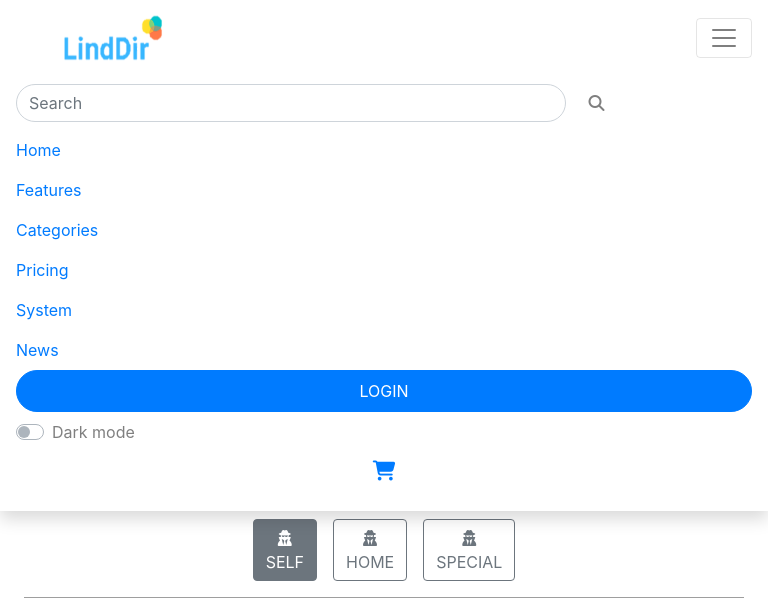
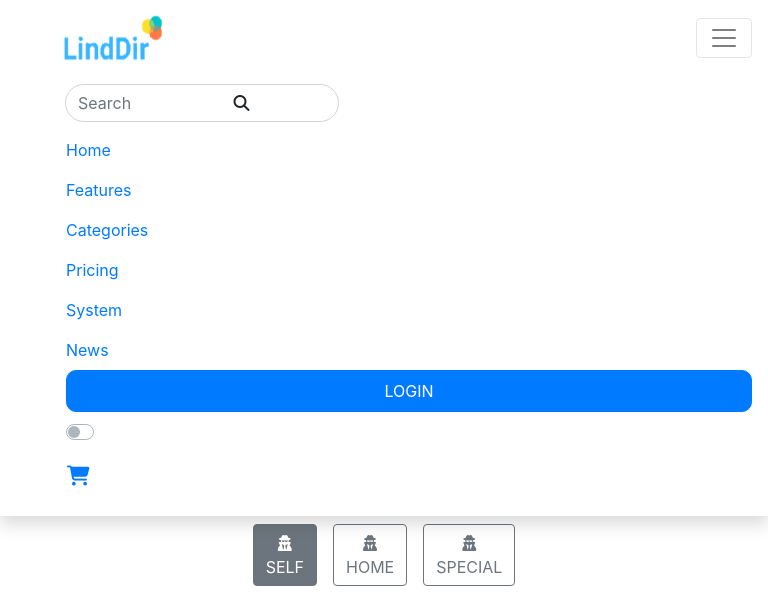
Before and after one commit to fahrimuda12/Project-Sekolah-Lindir, a PHP site: page /produk/self.html in a window 768 px wide, after a click that opens the changed part. Shown: the top 598 px of the page. Run offline with PHP 8.4, Linux system fonts and the light colour scheme; some libraries are stand-ins or nearby versions; grey boxes are pictures that could not be loaded.

Commit message:
perubahan navbar

```diff
--- a/assets/css/produk.css
+++ b/assets/css/produk.css
@@ -121,6 +121,45 @@ html {
     background: #4d94e0;
     border-radius: 50px;
     opacity: 0;
+}
+
+@media (max-width: 992px) {
+    .nav-item .nav-shop:before {
+        left: 16px;
+    }
+
+    .nav-item .nav-shop {
+        text-align: left;
+        margin: 0 !important;
+    }
+
+
+    .nav-item .btn {
+        max- width: 15%;
+    }
+}
+
+@media (min-width: 768px) and (max-width: 992px) {
+    .navbar-nav form {
+        margin-left: 50px !important;
+    }
+
+    .nav-item {
+        margin-left: 50px !important;
+    }
+
+    .nav-item .nav-shop {
+        text-align: left;
+        margin: 0 !important;
+    }
+
+    .nav-item .btn {
+        border-radius: 10px !important;
+    }
+
+    .nav-item .nav-shop:before {
+        left: 16px;
+    }
 }
 
 .nav-item .nav-shop.zero::before {
--- a/produk/self.html
+++ b/produk/self.html
@@ -21,16 +21,17 @@
         </button> <!--pengatur toggle nya-->
         <div class="collapse navbar-collapse mt-2 " id="navbarNav">
             <ul class="navbar-nav mx-auto">
-                <form class="form-row flex-nowrap my-2 my-lg-0">
-                    <div class="col-sm-8 col-md-9 col-lg-10">
-                        <input class="form-control search mr-sm-2 rounded-pill "  type="search" placeholder="Search" aria-label="Search" />
+                <form class="form-inline flex-nowrap my-2 my-lg-0 my-2 my-lg-0">
+                    <div class="col-sm-5 col-md-3 col-lg-10 ml-md-n3 ml-n3 ml-lg-0 col-search">
+                      <input class="form-control search rounded-pill mr-sm-2" type="search" placeholder="Search" aria-label="Search">
                     </div>
-                    <div class="col-auto">
-                        <button class="btn rounded-circle my-2 my-sm-0" type="submit">
-                            <i class="fas fa-search text-black-50"></i>
-                        </button>
+                    <div class="col-auto ml-md-n3">
+                      <button class="btn my-2 my-sm-0" type="submit">
+                        <i class="fa fa-search"></i>
+                      </button>
                     </div>
-                </form>
+
+                  </form>
                 <li class="nav-item active">
                     <a class="nav-link link  text-primary active" href="../index.html">Home </a>
                 </li>
@@ -56,7 +57,7 @@
                     <a class="nav-link">
                         <div class="custom-control custom-switch">
                             <input type="checkbox" class="custom-control-input" id="switchDark">
-                            <label class="custom-control-label" for="switchDark">Dark mode</label>
+                            <label class="custom-control-label" for="switchDark"></label>
                         </div>
                     </a>
                 </li>
```
Also changed, not shown: about.html (+12 -7 lines), assets/css/index.css (+8 -0 lines), index.html (+14 -12 lines), produk/special.html (+9 -8 lines).
